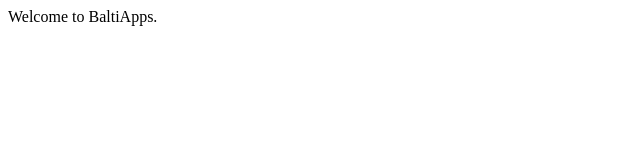
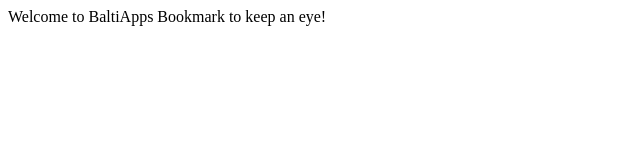
Before and after one commit to SayantanRC/baltiapps, a plain HTML site: page index.html in a window 1280 px wide. Shown: the whole page, without its empty margins (0-640 px from the left). Drawn offline with Linux system fonts and the light colour scheme.

Commit message:
Update index.html

```diff
--- a/index.html
+++ b/index.html
@@ -1,6 +1,7 @@
 <!DOCTYPE HTML>
 <html>
 <body>
-Welcome to BaltiApps.
+Welcome to BaltiApps
+Bookmark to keep an eye!
 </body>
 </html>
```
